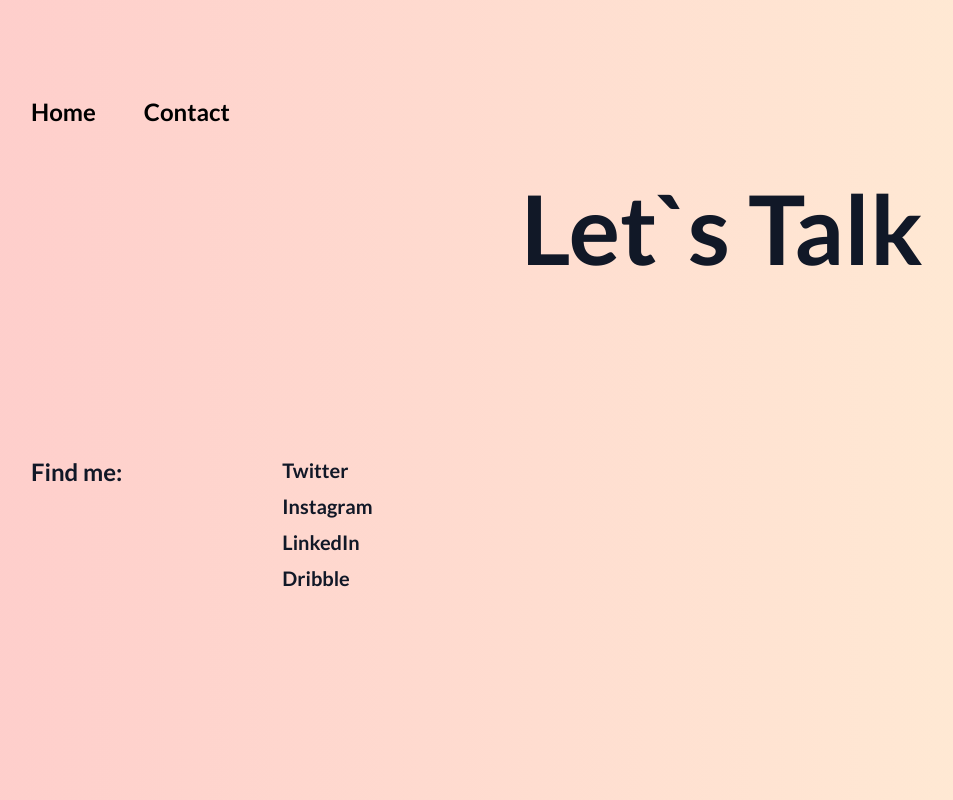
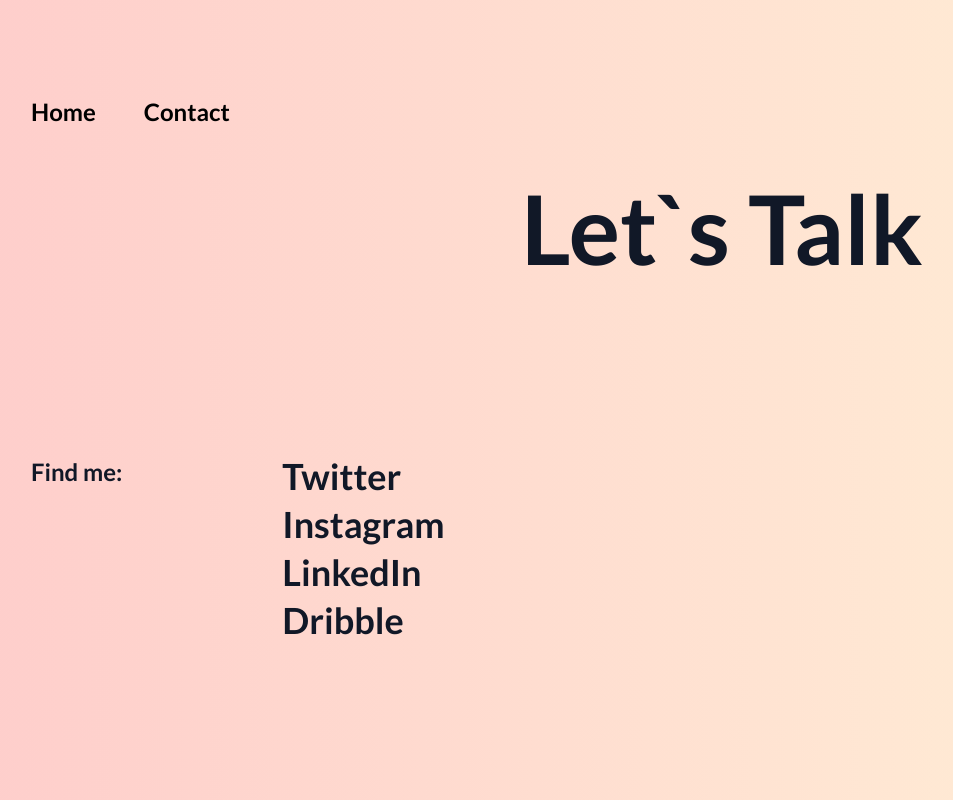
Before and after one commit to mbrndt/pagetransitions, a Next.js app: page /contact in a window 1280 px wide. Shown: the whole page, without its empty margins (161-1114 px from the left). Built offline with nearby package versions, Linux system fonts and the light colour scheme.

Commit message:
feat: adjusted text size on lg

```diff
--- a/pages/contact.js
+++ b/pages/contact.js
@@ -24,7 +24,7 @@ export default function Contact() {
         <div className="lg:text-2xl text-base ">
           <h4>Find me: </h4>
         </div>
-        <div className="lg:text-xl text-2xl ">
+        <div className="lg:text-4xl text-2xl ">
           <m.ul variants={container} initial="hidden" animate="show">
             <div className="overflow-hidden">
               <m.li variants={item} className="pb-2">
```
